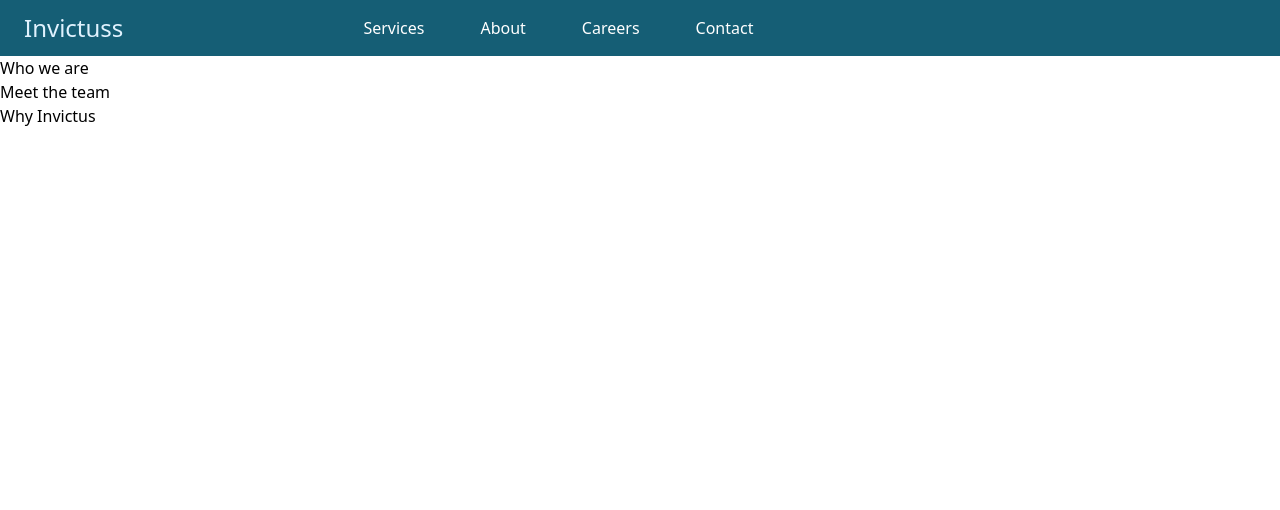
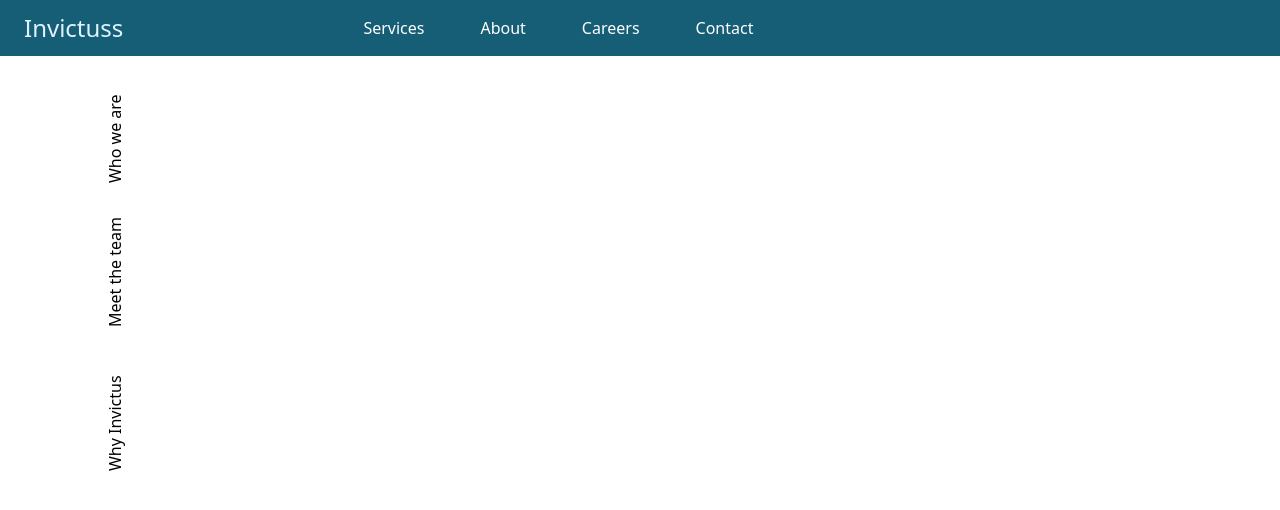
Before and after one commit to arana489/Invictuss, a React (Vite) app: page /about in a window 1280 px wide. Shown: the top 510 px of the page. Built offline with nearby package versions, Linux system fonts and the light colour scheme; the HTML template or start-up script is replaced by a standard one.

Commit message:
css for about us page

```diff
--- a/src/App.css
+++ b/src/App.css
@@ -1 +1,32 @@
-/* Native styling not necessary */
+.About {
+    text-align: center;
+  }
+
+  .hero {
+    height: 600px;
+    background-color: #caf0f8;
+  }
+
+  .rotate {
+    float: left;
+  }
+  .link {
+    padding: 60px 60px;
+    transform: rotate(-90deg);
+    position: left;
+    font-weight: 200;
+    font-size: medium;
+    cursor: pointer;
+  }
+  .whoWeAre {
+    height: 600px;
+    background-color: white;
+  }
+  .whyWorkWithUs {
+    height: 600px;
+    background-color: white;
+  }
+  .meetTheTeam {
+    height: 600px;
+    background-color: white;
+  }
```
